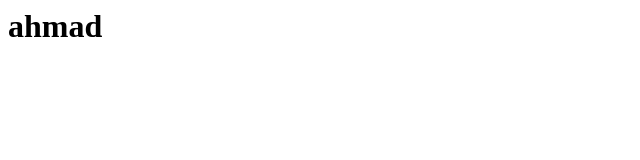
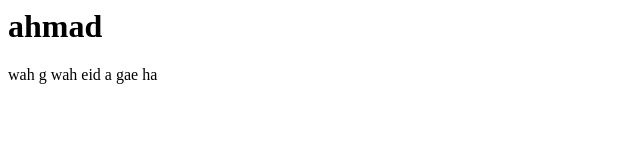
Before and after one commit to AHMADAMJAD0/mainlocal, a plain HTML site: page index.html in a window 1280 px wide. Shown: the whole page, without its empty margins (0-640 px from the left). Drawn offline with Linux system fonts and the light colour scheme.

Commit message:
new paragraph

```diff
--- a/index.html
+++ b/index.html
@@ -1 +1,3 @@
 <h1>ahmad</h1>
+<p> wah g wah eid a gae ha
+</p>
```
